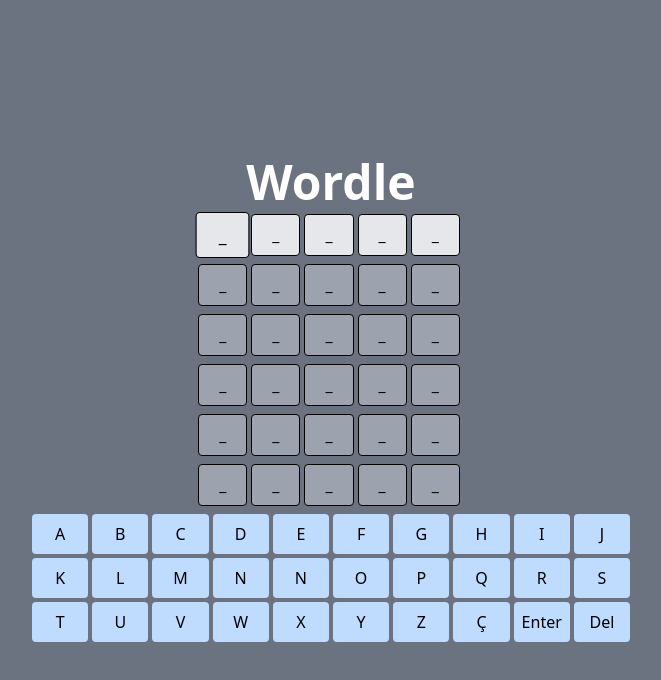
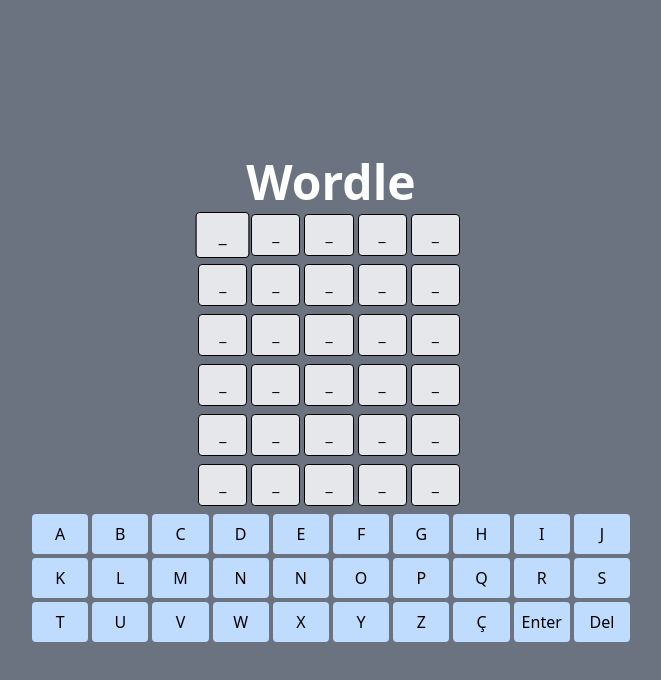
Before and after one commit to mufasa-dev/Wordle, a Svelte app: page / in a window 1280 px wide. Both pictures are taken after a click on the button "Play". Shown: the top 680 px of the page, without its empty margins (309-970 px from the left). Built offline with nearby package versions, Linux system fonts and the light colour scheme.

Commit message:
feat: add color by status

```diff
--- a/src/components/Board.svelte
+++ b/src/components/Board.svelte
@@ -1,4 +1,6 @@
 <script lang="ts">
+    import { EnumLetters, validateLetter } from "../game/gameManager";
+
     export let secretWork: string = "_____";
     export let word: string = "_____";
     export let selectedIndex: number = 0;
@@ -10,13 +12,21 @@
         const correctLetter = secretWork[index];
         if (letter == correctLetter) return "bg-green-500 text-white";
         if (secretWork.includes(letter)) return "bg-yellow-500 text-white";
-        if (!isActual) return "bg-gray-400"
+        if (!isActual && letter != "_") return colorLetterByStatus(letter, index);
         return "bg-gray-200"
     }
 
     function evaluateIndex(index: number): string {
         if (isActual && index == selectedIndex) return "scale-110";
         return "";
+    }
+
+    function colorLetterByStatus(letter: string, index: number) {
+        letter = letter.toUpperCase();
+        const status = validateLetter(letter, index);
+        if (status == EnumLetters.Correct) return "bg-green-500";
+        if (status == EnumLetters.InAnotherPlace) return "bg-yellow-500";
+        return "bg-gray-400"
     }
 </script>
 
```
